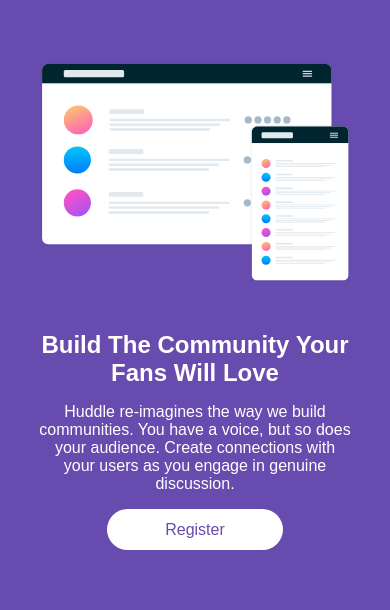
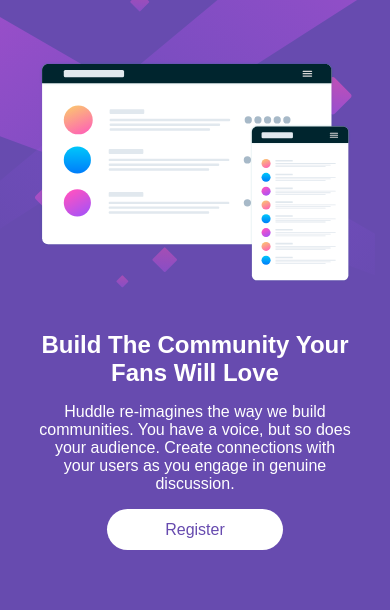
Before and after one commit to rayaatta/Huddle-landing-page, a plain HTML site: page index.html in a window 390 px wide. Shown: the part 85-695 px from the top of the page. Drawn offline with nearby package versions, Linux system fonts and the light colour scheme.

Commit message:
Update style.css

```diff
--- a/style.css
+++ b/style.css
@@ -51,7 +51,7 @@ For the social icons, you can use a font icon library. Some suggestions can be f
 body {
     min-height:100vh;
     background-color: var(--violet);
-    background-image: url(images/bg-mobile.svg);
+    background-image: url(./bg-mobile.svg);
     background-repeat: no-repeat;
     position: relative;
     display: flex;
```
